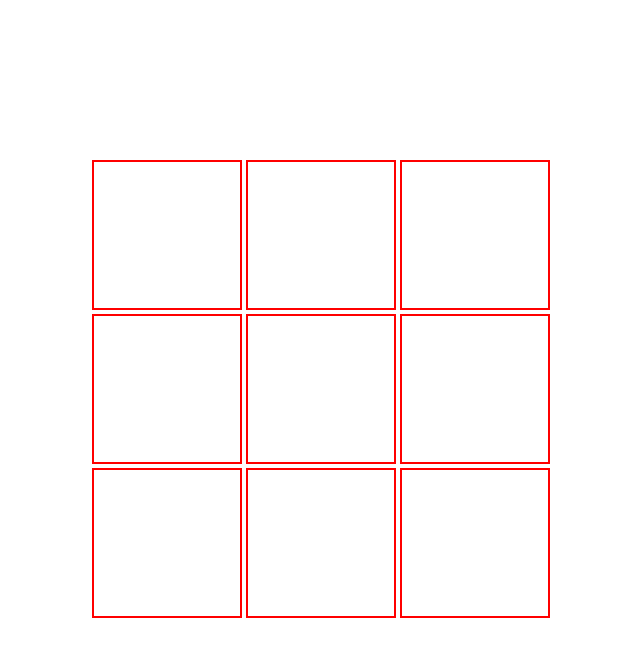
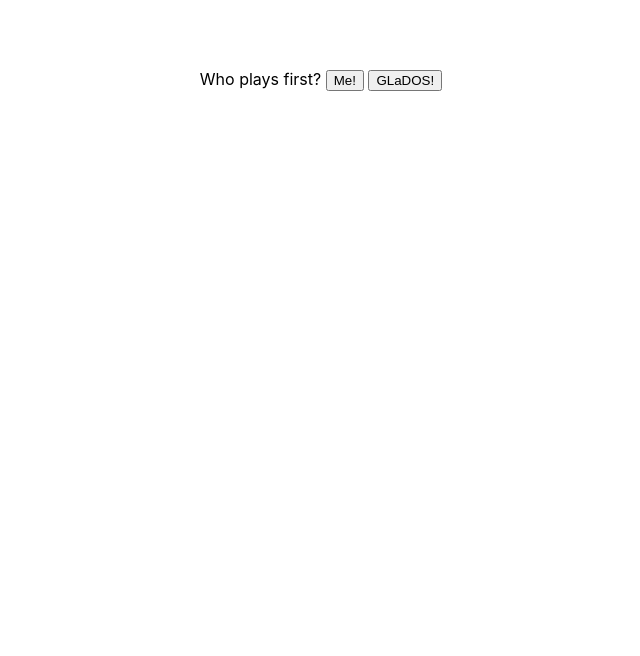
Before and after one commit to Pocuston/ttt, a React (Create React App) app: page / in a window 1280 px wide. Shown: the top 656 px of the page, without its empty margins (319-959 px from the left). Built offline with nearby package versions, Linux system fonts and the light colour scheme.

Commit message:
Allow to choose first player

```diff
--- a/package.json
+++ b/package.json
@@ -10,6 +10,7 @@
     "@types/node": "^12.0.0",
     "@types/react": "^16.9.0",
     "@types/react-dom": "^16.9.0",
+    "prettier": "^2.0.2",
     "react": "^16.12.0",
     "react-dom": "^16.12.0",
     "react-scripts": "3.3.0",
--- a/src/App.tsx
+++ b/src/App.tsx
@@ -1,18 +1,20 @@
 import React, { useState } from "react";
 import "./App.css";
 
-import { createModel, Model, move, O, Player, Position, X } from "./model";
+import { aiPlayer, createModel, Model, move, Player, Position } from "./model";
 import Grid from "./Grid";
 import { resolveNextMove } from "./ai";
 import Controls from "./Controls";
 
-function initializeModel(): Model {
-  return createModel(getRandomPlayer());
-}
+function startGame(firstPlayer: Player) {
+  let model = createModel(firstPlayer);
 
-function getRandomPlayer(): Player {
-  const rand = Math.floor(Math.random() * 2);
-  return rand === 0 ? X : O;
+  if (firstPlayer === aiPlayer) {
+    let aiMove = resolveNextMove(model);
+    model = move(model, aiMove);
+  }
+
+  return model;
 }
 
 function makePlayerMove(model: Model, position: Position): Model {
@@ -29,16 +31,18 @@ function makePlayerMove(model: Model, position: Position): Model {
 }
 
 const App: React.FC = () => {
-  const [model, setModel] = useState(initializeModel());
+  const [model, setModel] = useState<Model | null>(null);
   return (
     <div className="App">
       <Controls
-        gameResult={model.gameResult}
-        onPlayAgainClick={() => setModel(initializeModel())}
+        model={model}
+        onGameStart={(firstPlayer) => setModel(startGame(firstPlayer))}
       />
       <Grid
         model={model}
-        onSpaceClick={position => setModel(makePlayerMove(model, position))}
+        onSpaceClick={(position) =>
+          model && setModel(makePlayerMove(model, position))
+        }
       />
     </div>
   );
--- a/src/Controls.tsx
+++ b/src/Controls.tsx
@@ -1,13 +1,13 @@
 import React from "react";
-import { GameResult, Player } from "./model";
+import { aiPlayer, GameResult, humanPlayer, Model, Player } from "./model";
 import "./Controls.css";
 
 type ControlsProps = {
-  gameResult: GameResult;
-  onPlayAgainClick: () => void;
+  model: Model | null;
+  onGameStart: (firstPlayer: Player) => void;
 };
 
-function getGameResultText(gameResult: Player | "draw") {
+function renderGameResult(gameResult: GameResult | undefined) {
   return gameResult === "draw" ? (
     <>Draw!</>
   ) : (
@@ -17,16 +17,39 @@ function getGameResultText(gameResult: Player | "draw") {
   );
 }
 
-const Controls: React.FC<ControlsProps> = props => {
+function renderStartGame(onGameStartClick: (firstPlayer: Player) => void) {
+  return (
+    <div>
+      Who plays first?{" "}
+      <button onClick={() => onGameStartClick(humanPlayer)}>Me!</button>{" "}
+      <button onClick={() => onGameStartClick(aiPlayer)}>GLaDOS!</button>
+    </div>
+  );
+}
+
+function renderPlayerOnMove(playerOnMove: Player | undefined) {
+  return (
+    <span className={"on-move"}>
+      Player <span className={"player"}>{playerOnMove}</span> is on move.
+    </span>
+  );
+}
+
+const Controls: React.FC<ControlsProps> = (props) => {
+  const { onGameStart, model } = props;
+  const newGame = model === null;
+  const gameInProgress = model !== null && model.gameResult === null;
+  const gameFinished = model !== null && model.gameResult !== null;
   return (
     <section className={"controls"}>
-      {props.gameResult !== null ? (
-        <span className={"game-result"}>
-          {getGameResultText(props.gameResult)}
-          <button onClick={props.onPlayAgainClick}>Play again.</button>{" "}
-        </span>
-      ) : (
-        ""
+      {newGame && renderStartGame(onGameStart)}
+      {gameInProgress && renderPlayerOnMove(model?.playerOnMove)}
+      {gameFinished && (
+        <>
+          {renderGameResult(model?.gameResult)}
+          {" Another game? "}
+          {renderStartGame(onGameStart)}
+        </>
       )}
     </section>
   );
--- a/src/Grid.tsx
+++ b/src/Grid.tsx
@@ -4,7 +4,7 @@ import "./Grid.css";
 import { isValidMove, Model, Position } from "./model";
 
 type GridProps = {
-  model: Model;
+  model: Model | null;
   onSpaceClick: (position: Position) => void;
 };
 
@@ -12,7 +12,8 @@ const Grid: React.FC<GridProps> = (props: GridProps) => {
   const { model, onSpaceClick } = props;
   return (
     <div className={"grid"}>
-      {model.grid.map((row, rowIndex) =>
+      {model &&
+        model.grid.map((row, rowIndex) =>
           row.map((col, colIndex) => {
             const position = { row: rowIndex, col: colIndex };
             const canMove =
--- a/src/model.ts
+++ b/src/model.ts
@@ -2,6 +2,9 @@ export const X = "X";
 export const O = "O";
 
 export type Player = "X" | "O";
+
+export const humanPlayer = X;
+export const aiPlayer = O;
 
 export type Space = Player | null;
 
```
Also changed, not shown: 1 other file (tests, documents, lock files or other folders). Lines whose indentation alone changed are shown as unchanged.
